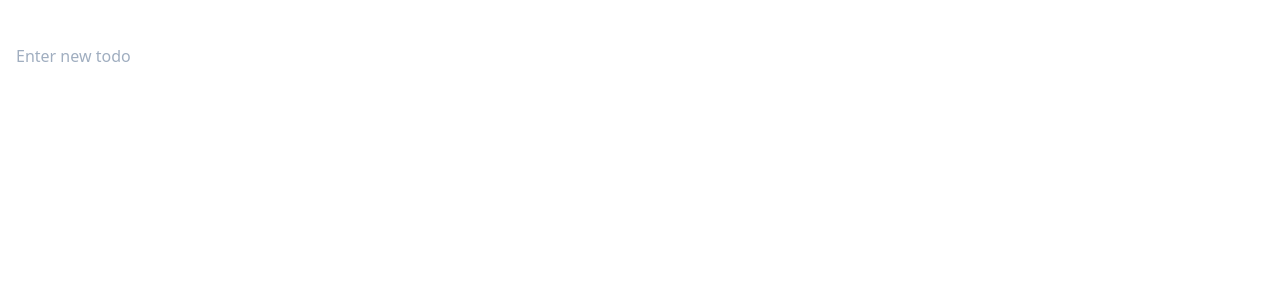
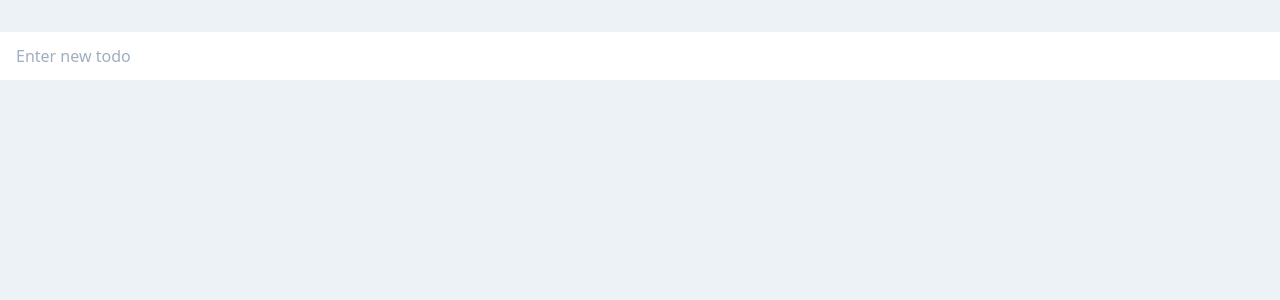
Before and after one commit to will-t-harris/electron-todos, a React (Create React App) app: page / in a window 1280 px wide. Shown: the top 300 px of the page. Built offline with nearby package versions, Linux system fonts and the light colour scheme.

Commit message:
style: add bg color and remove max-width for now

```diff
--- a/src/components/TodoListApp.tsx
+++ b/src/components/TodoListApp.tsx
@@ -62,7 +62,7 @@ const TodoListApp = () => {
 	};
 
 	return (
-		<div className="flex flex-col flex-no-wrap pt-8 max-w-lg">
+		<div className="flex flex-col flex-no-wrap pt-8 min-h-screen bg-gray-200">
 			<TodoForm todos={todos} handleTodoCreate={handleTodoCreate} />
 			<TodoList
 				todos={todos}
```
